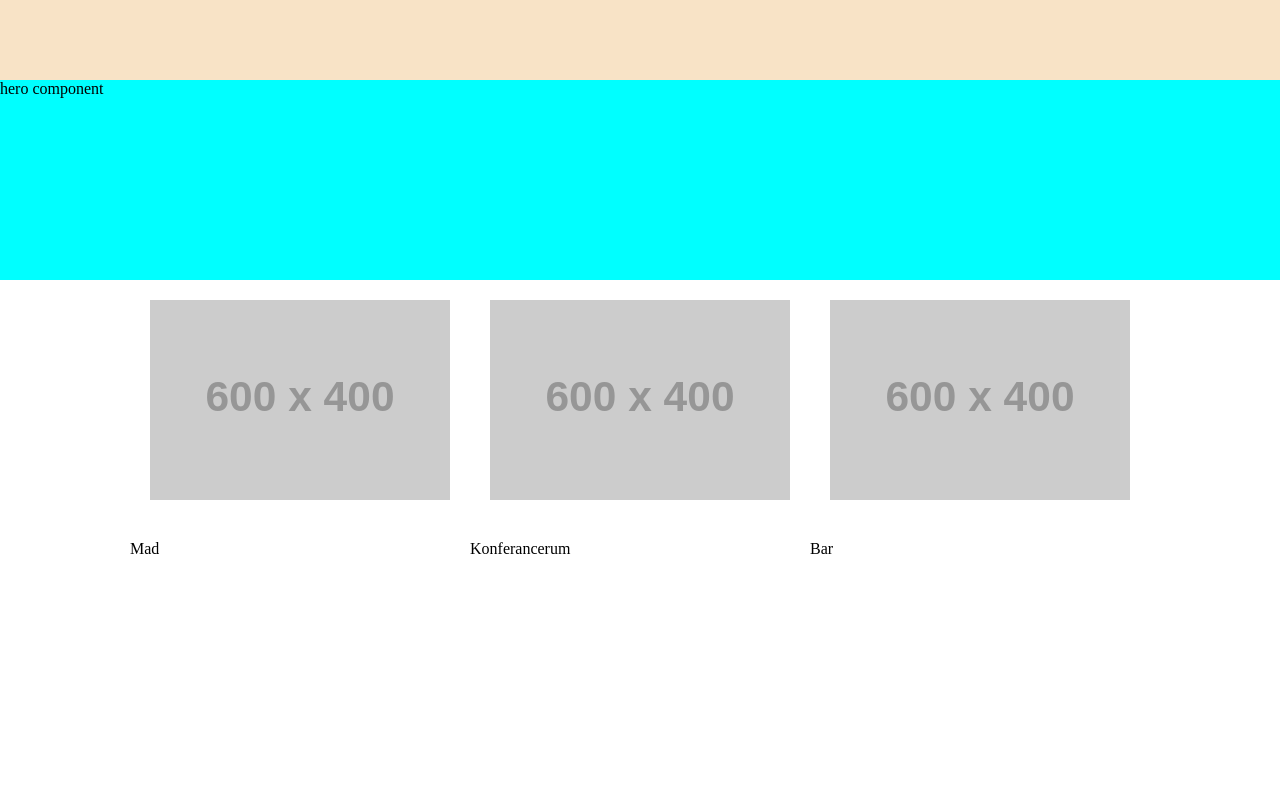
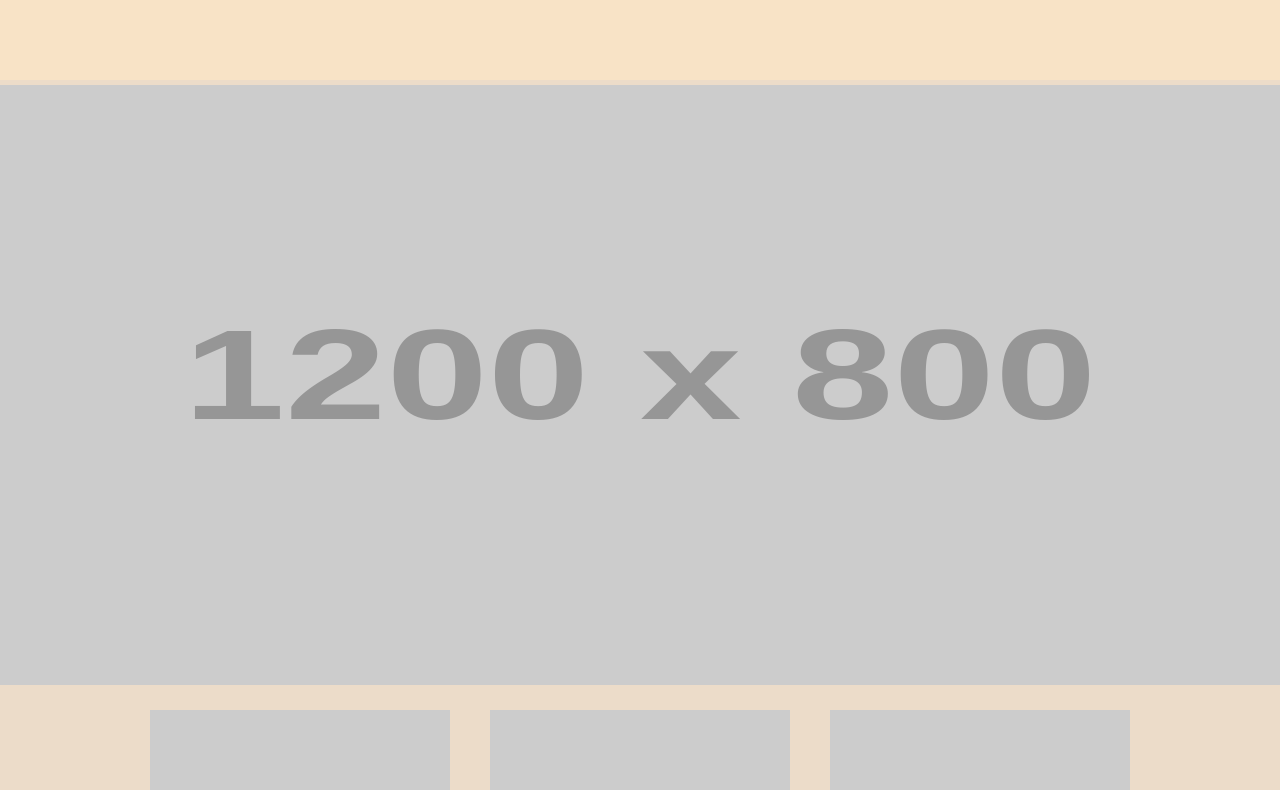
Before and after one commit to luffe141/Vandrehjem, a React (Vite) app in the folder frontend/: page / in a window 1280 px wide. Shown: the top 790 px of the page. Built offline with nearby package versions, Linux system fonts and the light colour scheme.

Commit message:
Made changes to Hero page & css

```diff
--- a/frontend/src/components/homepage/hero/Hero.module.css
+++ b/frontend/src/components/homepage/hero/Hero.module.css
@@ -1,5 +1,11 @@
 #heroDiv {
     width: 100%;
     background-color: aqua;
-    min-height: 200px;
+    height: 600px;
+    margin: 5px 0px;
 }
+
+#heroImg {
+    width: 100%;
+    height: 100%;
+}
--- a/frontend/src/components/homepage/hero/Hero.tsx
+++ b/frontend/src/components/homepage/hero/Hero.tsx
@@ -2,7 +2,9 @@ import styles from './Hero.module.css'
 
 const Hero = () => {
   return (
-    <div id={styles.heroDiv}>hero component</div>
+    <div id={styles.heroDiv}>
+      <img id={styles.heroImg} src="https://placehold.jp/1200x800.png" alt="hero_image" />
+    </div>
   )
 }
 
--- a/frontend/src/pages/home/home.css
+++ b/frontend/src/pages/home/home.css
@@ -3,3 +3,7 @@
   margin: 0px;
   padding: 0px;
 }
+
+body {
+  background-color: #ECDCC9;
+}
```
